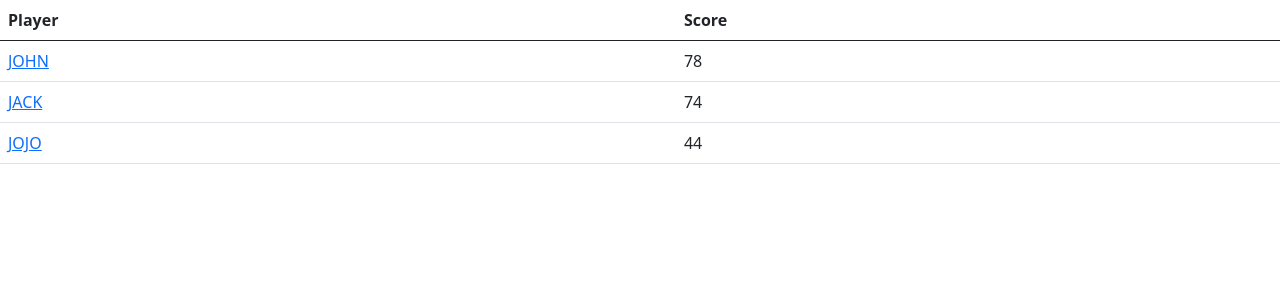
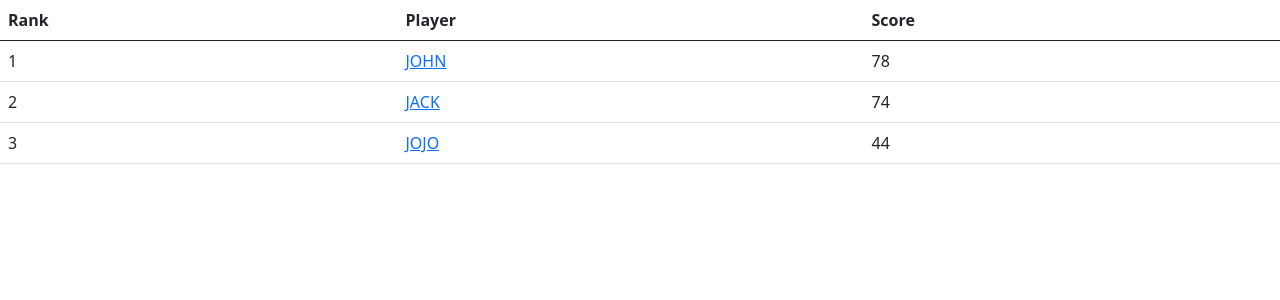
Before and after one commit to jtam64/pygame_final_project, a Flask app: page /scores in a window 1280 px wide. Shown: the part 24-324 px from the top of the page. Run offline with Flask 2, Linux system fonts and the light colour scheme.

Commit message:
added rank in scores.html

```diff
--- a/templates/scores.html
+++ b/templates/scores.html
@@ -4,6 +4,7 @@
 <table class="table">
     <thead class="thead-dark">
         <tr>
+            <th scope="col">Rank</th>
             <th scope="col">Player</th>
             <th scope="col">Score</th>
         </tr>
@@ -11,6 +12,7 @@
     <body>
         {% for player in scores %}
         <tr>
+            <td>{{ scores.index(player) + 1 }}</td>
             <td><a href="{{ url_for('player', name=player[0]) }}">{{ player[0] }}</a></td>
             <td>{{ player[1] }}</td>
         </tr>
```
